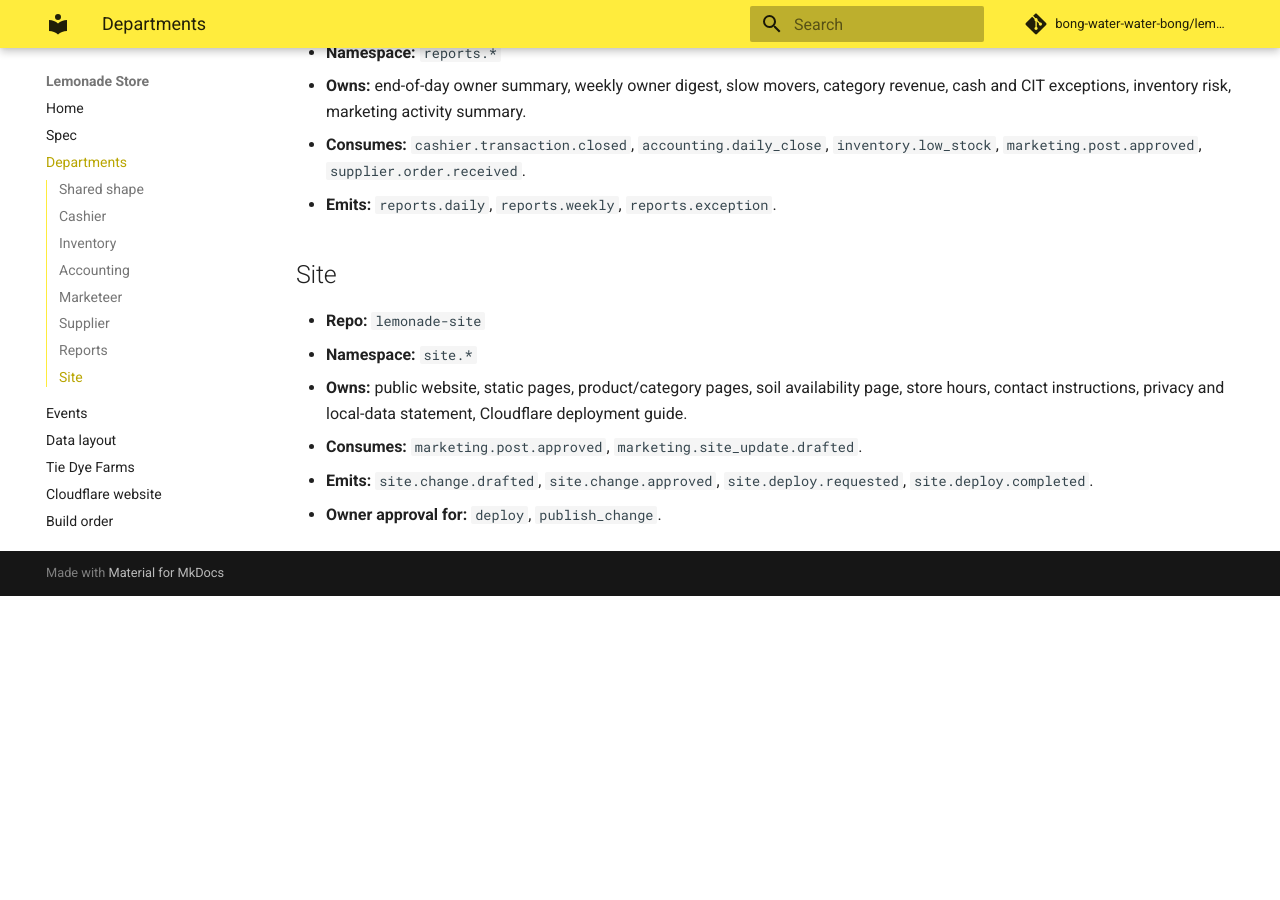
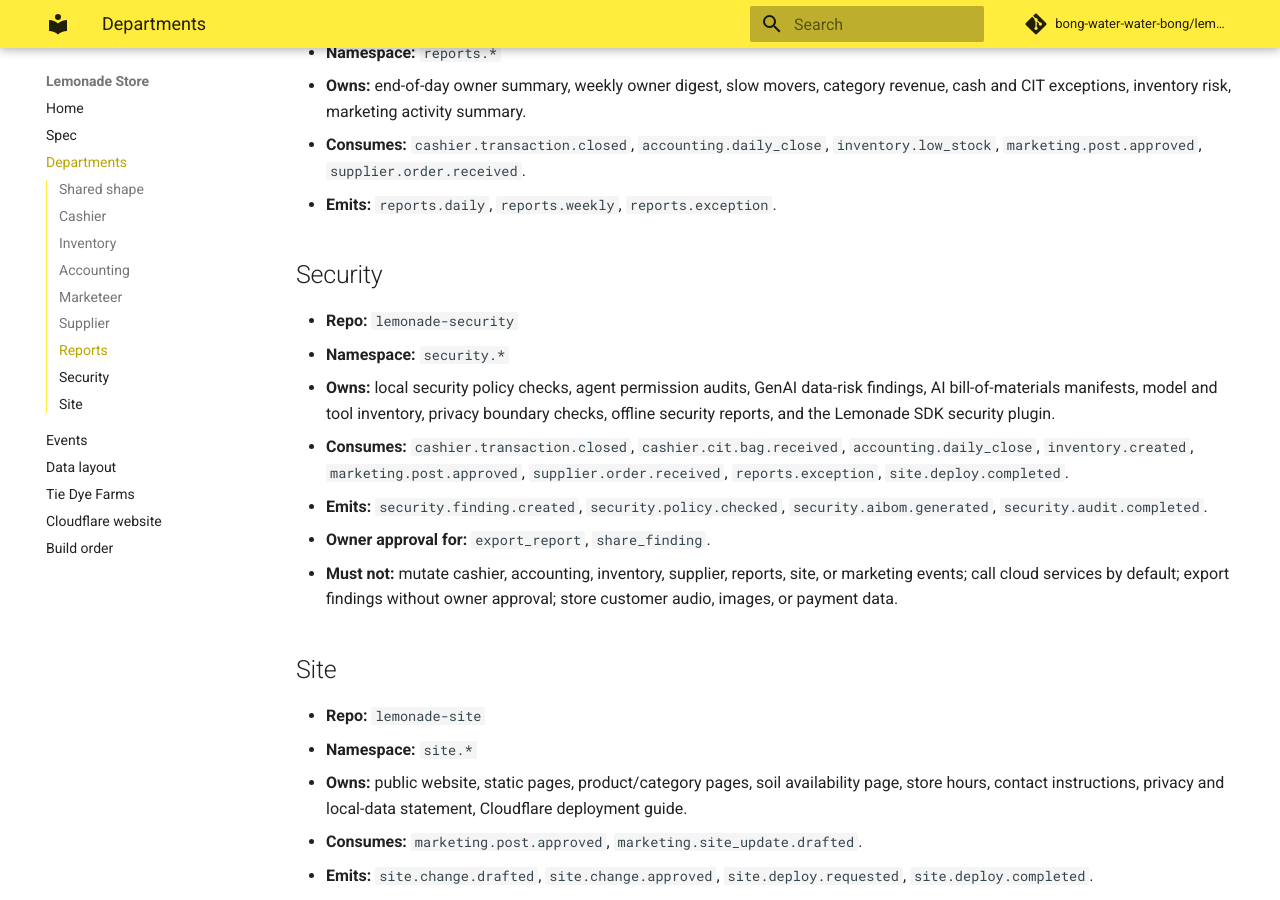
Before and after one commit to bong-water-water-bong/lemonade-store, an MkDocs documentation site: the page built from docs/DEPARTMENTS.md, in a window 1280 px wide and 900 px high, scrolled down 2723 px. Built offline with MkDocs 1.6.1 and Material for MkDocs 9.7.7, drawn with Linux system fonts in a browser that asks for light colours; comment, search, counter and statistics services are not loaded; before the commit the page ends 3319 px from its top, so only the background shows below that.

Commit message:
feat(departments): add security as a first-class department
Registers `lemonade-security` in the department registry with its
`security.*` event namespace, approval gates (export_report,
share_finding), and read-only cross-department access rules. Updates
docs, SPEC, DATA_LAYOUT, EVENTS, TIE_DYE_FARMS example, and changelog
to reflect the new department. Adds 4 new tests (83 total).

Co-Authored-By: Claude Sonnet 4.6 <noreply@anthropic.com>

```diff
--- a/docs/DATA_LAYOUT.md
+++ b/docs/DATA_LAYOUT.md
@@ -30,6 +30,10 @@ workstation. v0.1 does not implement the storage; this doc pins the
   reports/
     daily/
     weekly/
+  security/
+    findings/
+    aibom/
+    reports/
   site/
     queue/                         # owner-approved changes waiting to deploy
     drafts/
--- a/docs/DEPARTMENTS.md
+++ b/docs/DEPARTMENTS.md
@@ -109,6 +109,28 @@ Every department declares:
   `marketing.post.approved`, `supplier.order.received`.
 - **Emits:** `reports.daily`, `reports.weekly`, `reports.exception`.
 
+## Security
+
+- **Repo:** `lemonade-security`
+- **Namespace:** `security.*`
+- **Owns:** local security policy checks, agent permission audits,
+  GenAI data-risk findings, AI bill-of-materials manifests, model and
+  tool inventory, privacy boundary checks, offline security reports,
+  and the Lemonade SDK security plugin.
+- **Consumes:** `cashier.transaction.closed`,
+  `cashier.cit.bag.received`, `accounting.daily_close`,
+  `inventory.created`, `marketing.post.approved`,
+  `supplier.order.received`, `reports.exception`,
+  `site.deploy.completed`.
+- **Emits:** `security.finding.created`,
+  `security.policy.checked`, `security.aibom.generated`,
+  `security.audit.completed`.
+- **Owner approval for:** `export_report`, `share_finding`.
+- **Must not:** mutate cashier, accounting, inventory, supplier,
+  reports, site, or marketing events; call cloud services by default;
+  export findings without owner approval; store customer audio,
+  images, or payment data.
+
 ## Site
 
 - **Repo:** `lemonade-site`
--- a/docs/EVENTS.md
+++ b/docs/EVENTS.md
@@ -49,6 +49,7 @@ validator.
 | `marketeer` | `marketing.*` *(differs from department name)* |
 | `supplier` | `supplier.*` |
 | `reports` | `reports.*` |
+| `security` | `security.*` |
 | `site` | `site.*` |
 | _shared_ | `store.*`, `audit.*` (any department may emit) |
 
--- a/pyproject.toml
+++ b/pyproject.toml
@@ -5,7 +5,7 @@ build-backend = "setuptools.build_meta"
 [project]
 name = "lemonade-store"
 version = "0.1.0"
-description = "Offline-first ma-and-pa retail suite: cashier as the source of truth, accounting/inventory/marketing/supplier/reports/site as departments. Local-first; built for AMD Strix Halo."
+description = "Offline-first ma-and-pa retail suite: cashier as the source of truth, with accounting/inventory/marketing/supplier/reports/security/site departments. Local-first; built for AMD Strix Halo."
 readme = "README.md"
 requires-python = ">=3.11"
 license = { file = "LICENSE" }
```
Also changed, not shown: AGENTS.md (+5 -3 lines), CHANGELOG.md (+7 -0 lines), CONTRIBUTING.md (+1 -1 lines), README.md (+3 -2 lines), docs/SPEC.md (+2 -0 lines), docs/TIE_DYE_FARMS.md (+4 -2 lines), 4 other files.
